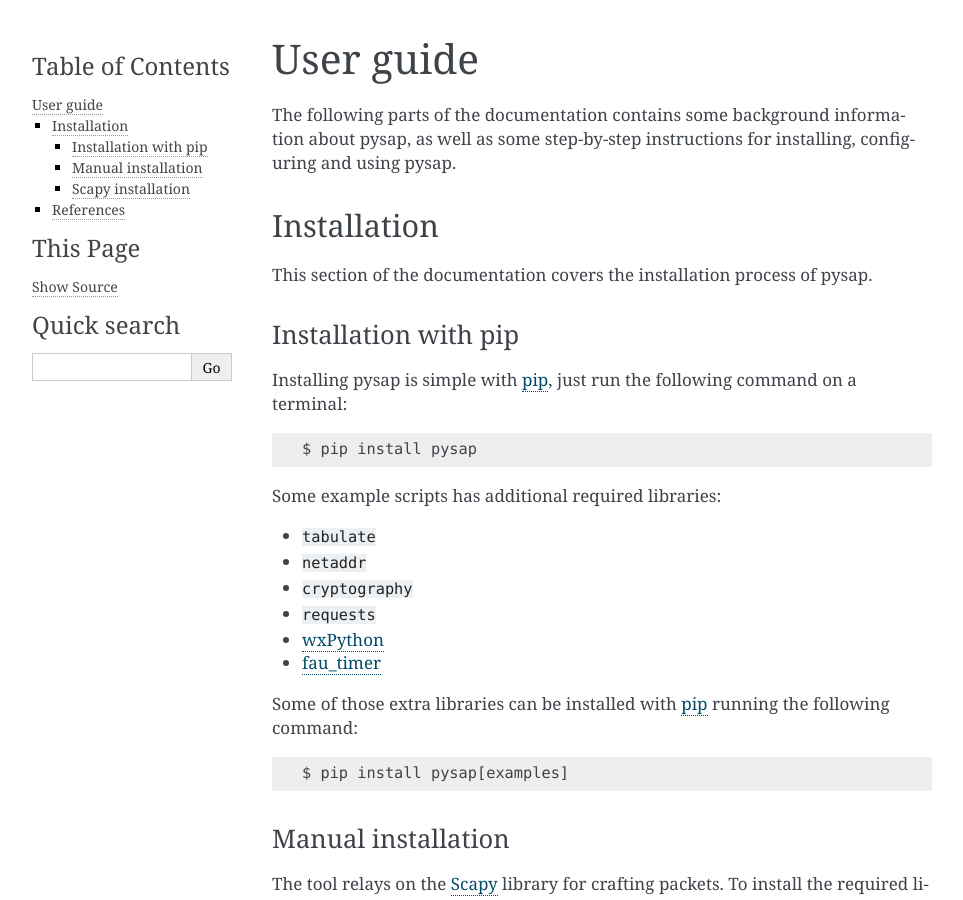
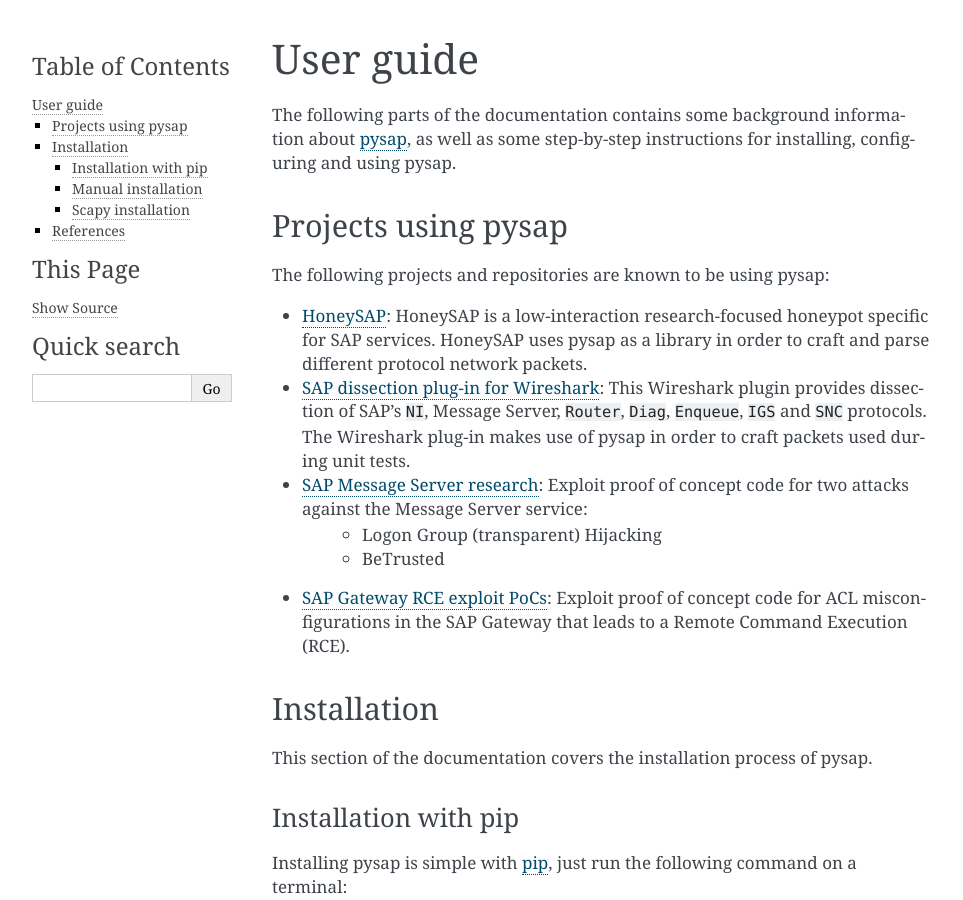
Before and after one commit to OWASP/pysap, a Sphinx documentation site: the page built from docs/user/index.rst, in a window 1280 px wide and 900 px high. Shown: the whole window, without its empty margins (148-1111 px from the left). Built offline with Sphinx 7.4.7, drawn with Linux system fonts in a browser that asks for light colours; pages that are not in the unit, such as notebooks, are missing from menus.

Commit message:
Added projects using pysap

```diff
--- a/docs/index.rst
+++ b/docs/index.rst
@@ -1,8 +1,3 @@
-.. pysap documentation master file, created by
-   sphinx-quickstart on Mon Nov 30 19:17:45 2015.
-   You can adapt this file completely to your liking, but it should at least
-   contain the root `toctree` directive.
-
 pysap - Python library for crafting SAP's network protocols packets
 ===================================================================
 
--- a/docs/user/index.rst
+++ b/docs/user/index.rst
@@ -3,8 +3,25 @@
 User guide
 ==========
 
-The following parts of the documentation contains some background information about pysap, as well as some
+The following parts of the documentation contains some background information about
+`pysap <https://www.secureauth.com/labs/open-source-tools/pysap>`_, as well as some
 step-by-step instructions for installing, configuring and using pysap.
+
+
+Projects using pysap
+--------------------
+
+The following projects and repositories are known to be using pysap:
+
+* `HoneySAP <https://github.com/SecureAuthCorp/HoneySAP>`_: HoneySAP is a low-interaction research-focused honeypot specific for SAP services. HoneySAP uses pysap as a library in order to craft and parse different protocol network packets.
+
+* `SAP dissection plug-in for Wireshark <https://github.com/SecureAuthCorp/SAP-Dissection-plug-in-for-Wireshark>`_: This Wireshark plugin provides dissection of SAP's ``NI``, Message Server, ``Router``, ``Diag``, ``Enqueue``, ``IGS`` and ``SNC`` protocols. The Wireshark plug-in makes use of pysap in order to craft packets used during unit tests.
+
+* `SAP Message Server research <https://github.com/gelim/sap_ms>`_: Exploit proof of concept code for two attacks against the Message Server service:
+    * Logon Group (transparent) Hijacking
+    * BeTrusted
+
+* `SAP Gateway RCE exploit PoCs <https://github.com/chipik/SAP_GW_RCE_exploit>`_: Exploit proof of concept code for ACL misconfigurations in the SAP Gateway that leads to a Remote Command Execution (RCE).
 
 
 .. _installation:
@@ -112,4 +129,5 @@
 
 Initial research about the ``IGS`` protocol was performed by Yvan Genuer and published in `SAP IGS : The 'vulnerable' forgotten component <https://www.troopers.de/troopers18/agenda/3r38lr/>`_.
 
-Additional research about the Message Server (``MS``) and Remote Function Call (``RFC``) protocols was performed by Dmitry Chastuhin and Mathieu Geli and published in `(SAP) Gateway to Heaven <https://github.com/comaeio/OPCDE/tree/master/2019/Emirates/(SAP)%20Gateway%20to%20Heaven%20-%20Dmitry%20Chastuhin%2C%20Mathieu%20Geli>`_.
+Additional research about the Message Server (``MS``) and Remote Function Call (``RFC``) protocols was performed by
+Dmitry Chastuhin and Mathieu Geli and published in `(SAP) Gateway to Heaven <https://github.com/comaeio/OPCDE/tree/master/2019/Emirates/(SAP)%20Gateway%20to%20Heaven%20-%20Dmitry%20Chastuhin%2C%20Mathieu%20Geli>`_.
```
